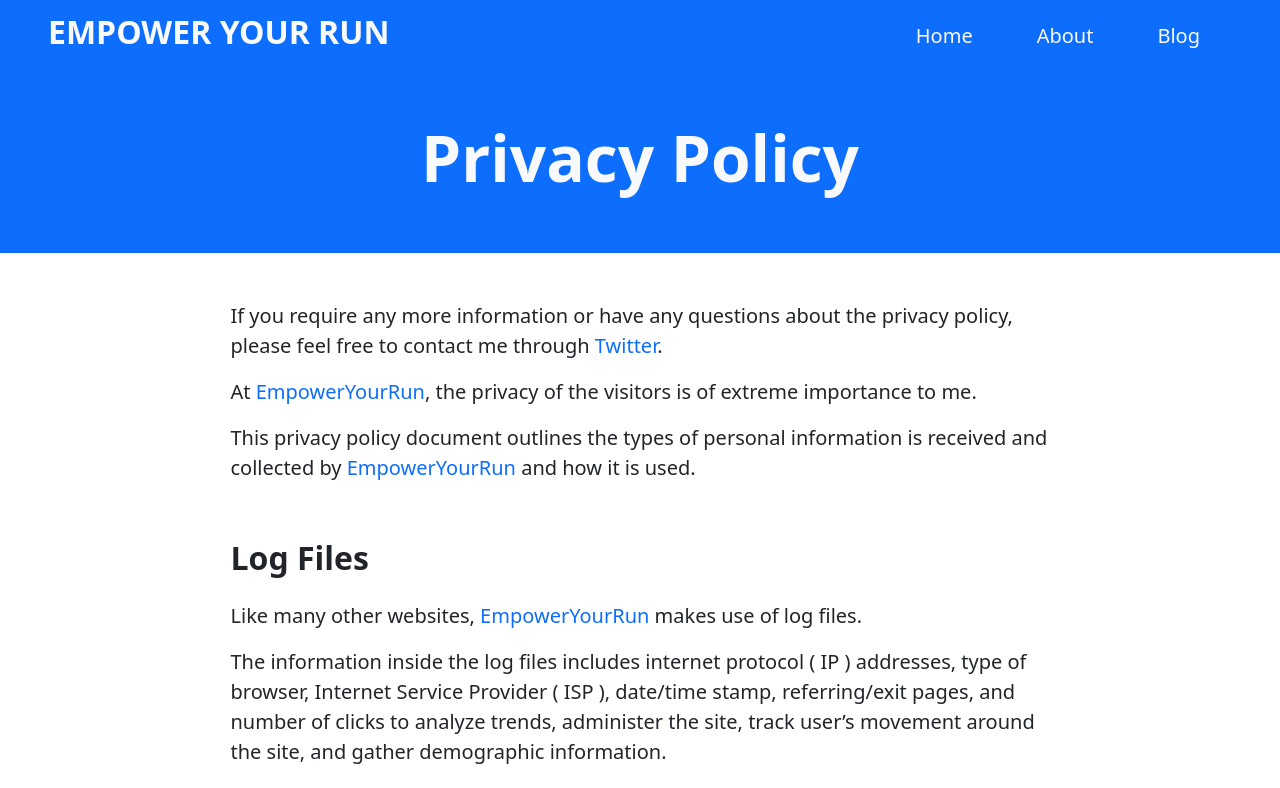
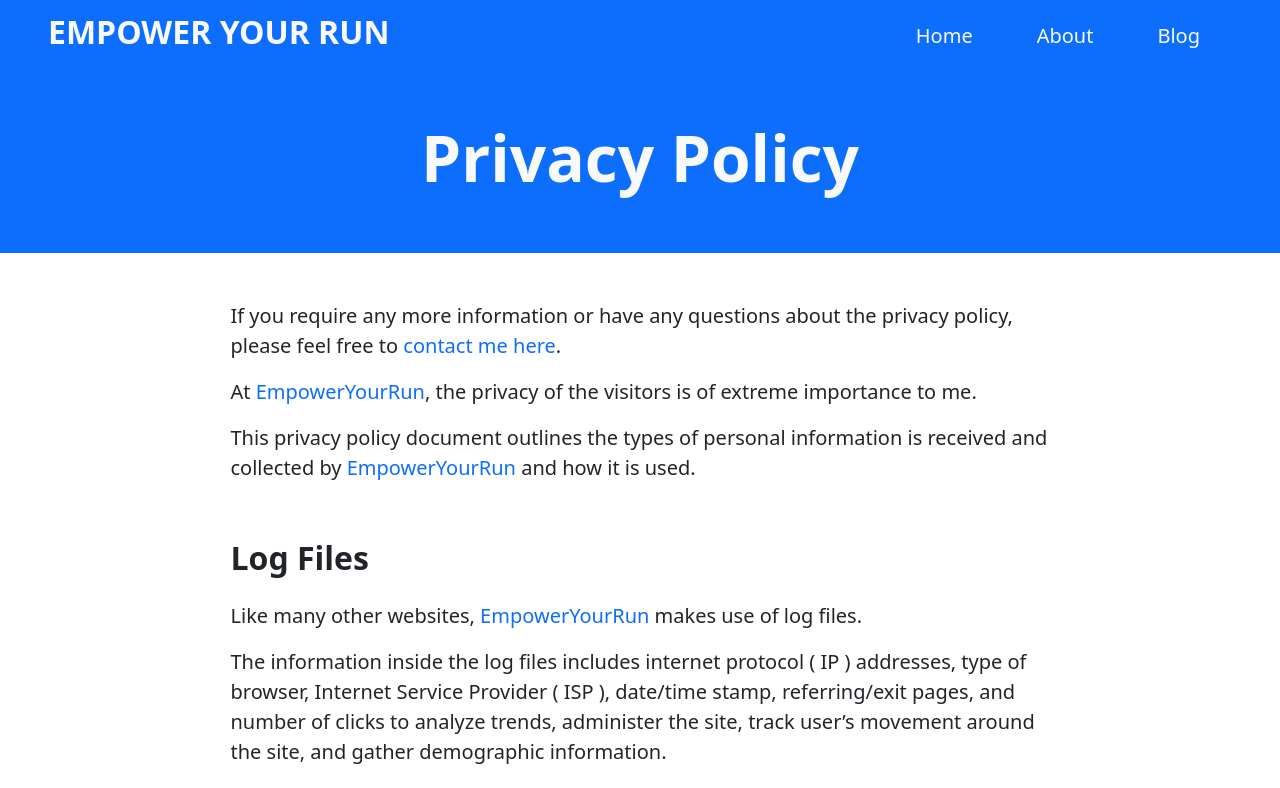
Before and after one commit to luantranj/murun, a Next.js app: page /privacy-policy in a window 1280 px wide. Shown: the top 788 px of the page. Built offline with nearby package versions, Linux system fonts and the light colour scheme.

Commit message:
Add target=_blank to links

```diff
--- a/pages/disclaimer.js
+++ b/pages/disclaimer.js
@@ -29,9 +29,9 @@
 					<h2 className="fw-bold">Amazon Associates Program</h2>
 					<div style={{ height: '15px', clear: 'both' }}></div>
 					<p><Link href="/"><a className="text-decoration-none"> EmpowerYourRun</a></Link> is a participant in the
-					<Link href="https://www.amazon.com/"><a className="text-decoration-none"> Amazon</a></Link> Services LLC Associates Program,
+					<Link href="https://www.amazon.com/"><a className="text-decoration-none" target="_blank"> Amazon</a></Link> Services LLC Associates Program,
 					an affiliate advertising program designed to provide a means for sites to earn advertising fees by advertising and linking to
-					<Link href="https://www.amazon.com/"><a className="text-decoration-none"> Amazon.com.</a></Link></p>
+					<Link href="https://www.amazon.com/"><a className="text-decoration-none" target="_blank"> Amazon.com.</a></Link></p>
 
 					<p><em>* Amazon and the Amazon logo are trademarks of Amazon.com, Inc., or its affiliates</em></p>
 
--- a/pages/privacy-policy.js
+++ b/pages/privacy-policy.js
@@ -27,7 +27,7 @@
 		<div className="row justify-content-center px-2">
 		<div className="col-12 col-md-9">
 			<p>If you require any more information or have any questions about the privacy policy,
-			please feel free to contact me through <Link href="https://www.twitter.com/0bdominic"><a className="text-decoration-none">Twitter</a></Link>.
+			please feel free to <Link href="https://9awlmhhepcj.typeform.com/c/Y0iCQpBF"><a className="text-decoration-none" target="_blank">contact me here</a></Link>.
 			</p>
 
 			<p>At <Link href="/"><a className="text-decoration-none">EmpowerYourRun</a></Link>, the privacy of the visitors is of extreme importance to me.</p>
@@ -59,7 +59,7 @@
 				<li>Google’s use of the DART cookie enables it to serve ads to users based on their visit to
 					<Link href="/"><a className="text-decoration-none"> EmpowerYourRun</a></Link> and other sites on the Internet;</li>
 				<li>Users may opt out of the use of the DART cookie by visiting the Google ad and content network privacy policy at the following URL:
-				<Link href="http://www.google.com/privacy_ads.html"><a className="text-decoration-none"> http://www.google.com/privacy_ads.html</a></Link>.</li>
+				<Link href="http://www.google.com/privacy_ads.html"><a className="text-decoration-none" target="_blank"> http://www.google.com/privacy_ads.html</a></Link>.</li>
 			</ul>
 			<p>Some of my advertising partners may use cookies and web beacons on my site. My advertising partners include:</p>
 
```
